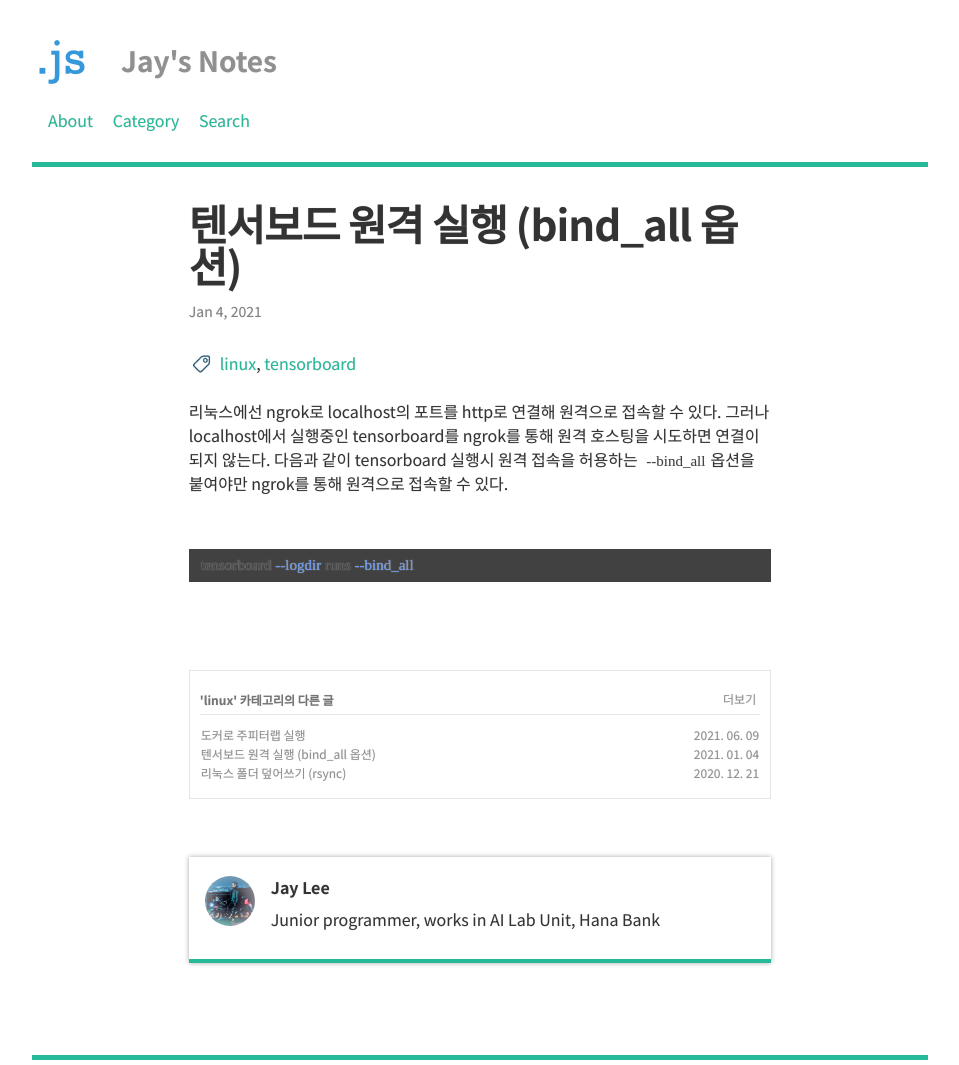
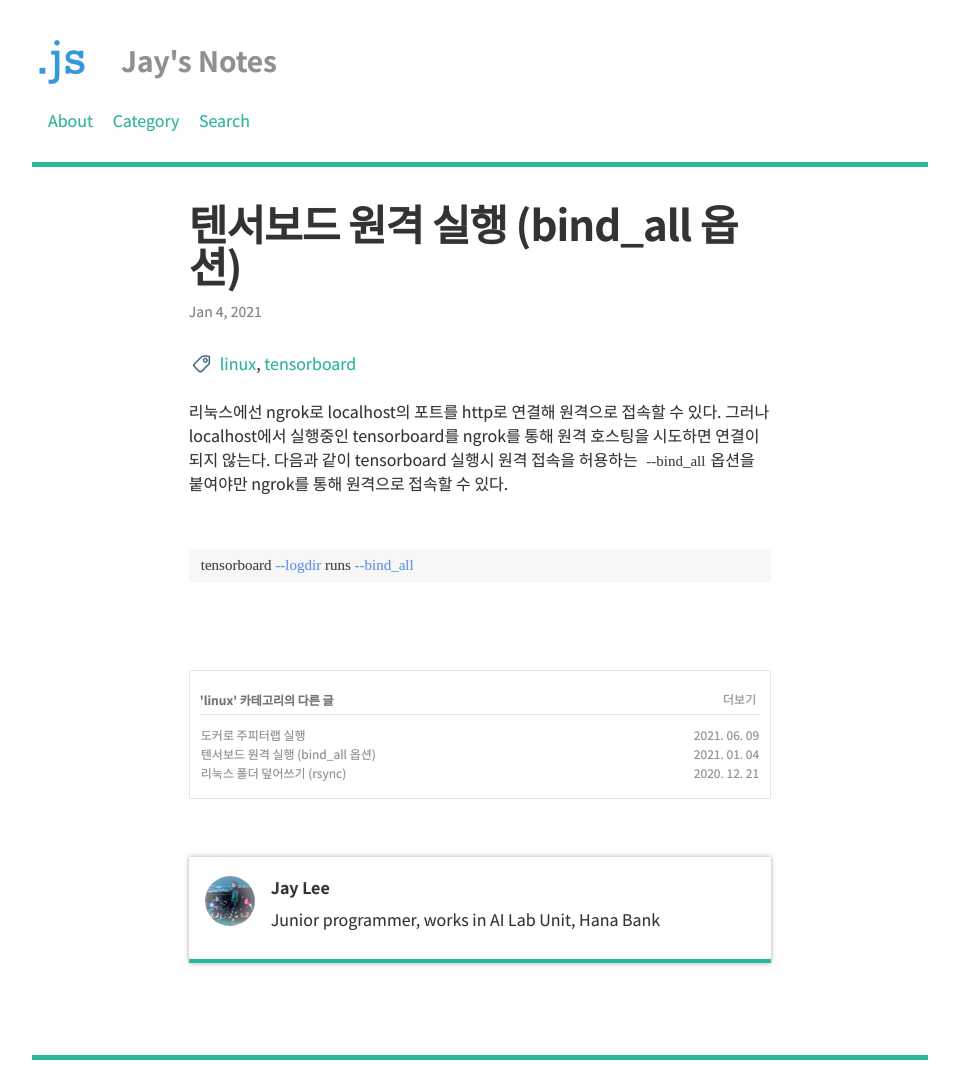
Before and after one commit to Clarit7/clarit7.github.io, a Jekyll site: the page built from _posts/2021-01-04-tensorboard_bind_all.md, in a window 1280 px wide. Shown: the whole page, without its empty margins (160-1119 px from the left). Built offline with Jekyll 4.4.1, drawn with Linux system fonts in a browser that asks for light colours; some web fonts are replaced; comment, search, counter and statistics services are not loaded.

Commit message:
Update _syntax-highlighting.scss

```diff
--- a/_sass/_syntax-highlighting.scss
+++ b/_sass/_syntax-highlighting.scss
@@ -6,7 +6,7 @@
     @extend %vertical-rhythm;
 
     .highlighter-rouge & {
-  background: #414141;
+  background: #F7F7F7;
     }
 
     .c     { color: #CCCCFF; font-style: italic } // Comment
```
